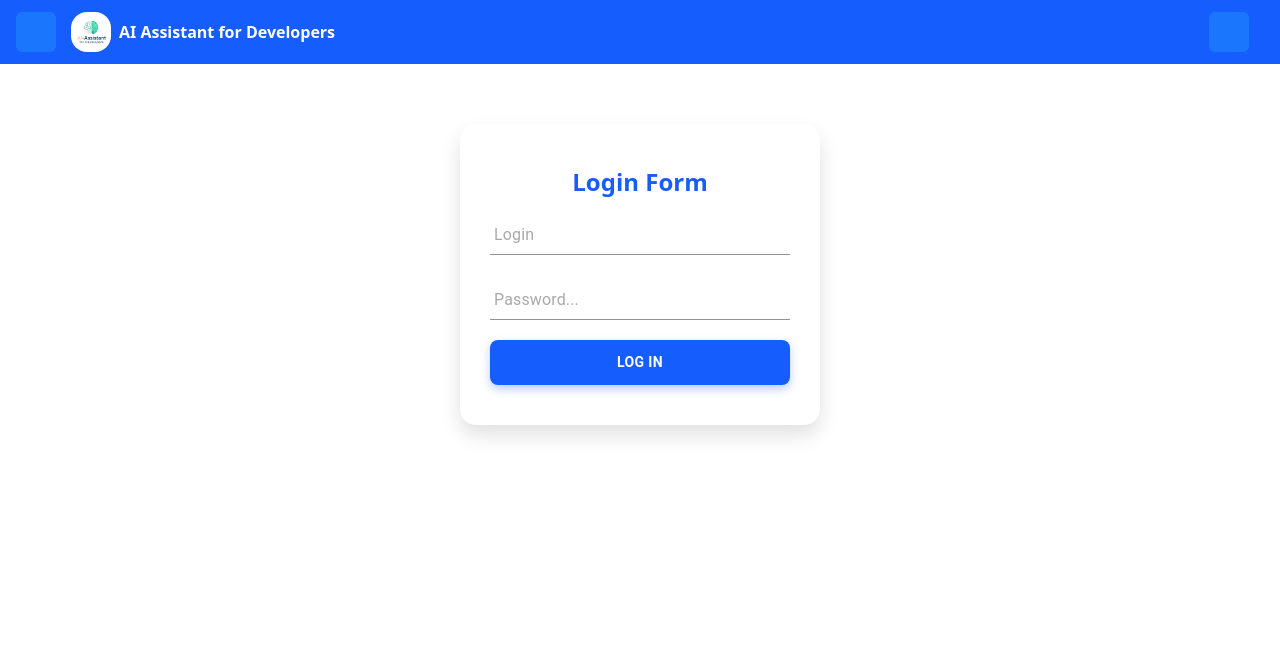
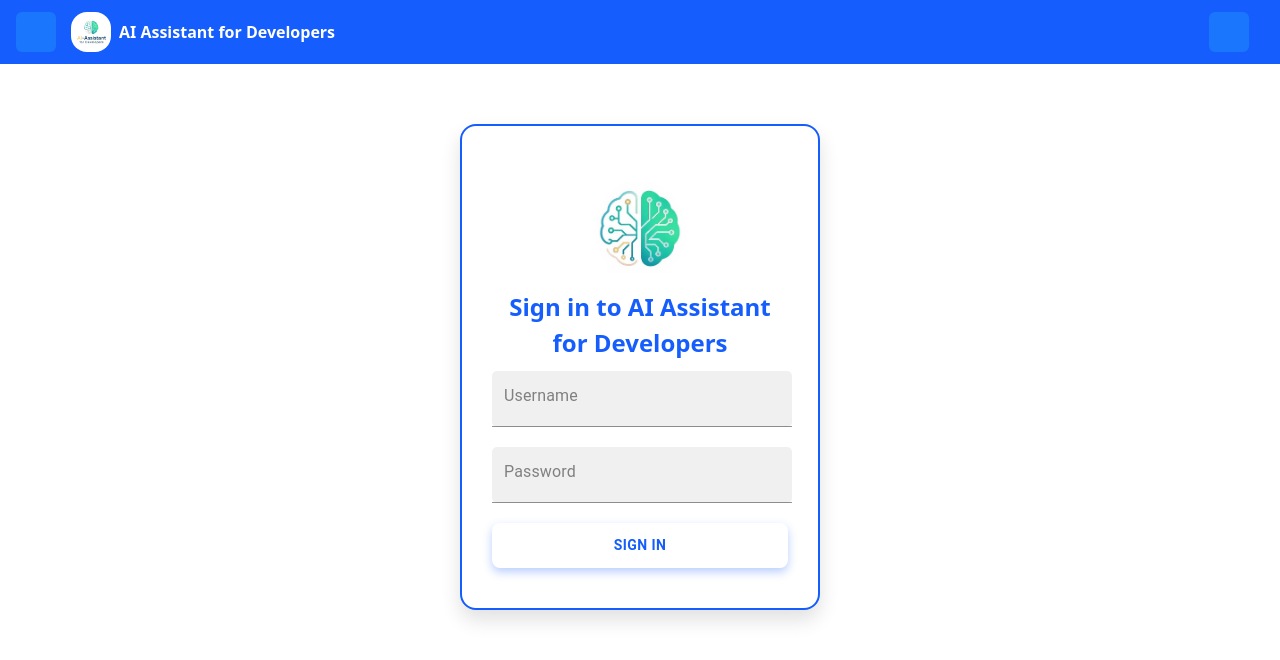
Before and after one commit to Paveu99/ai_assistant, a Next.js app: page /login in a window 1280 px wide. Shown: the top 660 px of the page. Built offline with nearby package versions, Linux system fonts and the light colour scheme; some icons are missing; what @mui/material-nextjs would draw is missing.

Commit message:
Completely new layout and style of LoginForm component

```diff
--- a/src/components/forms/login-form/LoginForms.tsx
+++ b/src/components/forms/login-form/LoginForms.tsx
@@ -2,11 +2,12 @@
 
 import { useState } from "react";
 import { useForm } from "react-hook-form";
-import { Button, Input } from "@mui/material";
+import { Button, TextField } from "@mui/material";
 import styles from "./style.module.scss"
+import Image from "next/image";
 
 export type LoginType = {
-    login: string;
+    username: string;
     password: string;
 }
 
@@ -21,7 +22,7 @@ export const LoginForm = () => {
     } = useForm<LoginType>({
         mode: "onChange",
         defaultValues: {
-            login: "",
+            username: "",
             password: "",
         },
     });
@@ -33,42 +34,68 @@ export const LoginForm = () => {
     return <div className={styles.loginContainer}>
         <form onSubmit={handleSubmit(onSubmit)} className={styles.loginForm}>
             <div>
-                <h2>Login Form</h2>
-                <Input
-                    id="login"
-                    placeholder="Login"
-                    style={{
-                        backgroundColor: 'white',
-                        borderRadius: '5px',
-                        padding: '4px',
-                        width: '300px',
-                        marginTop: '5px'
+                <Image
+                    src="/AI-Assistant-For-Developers-icon.jpg"
+                    alt="AI Assistant Logo"
+                    width={100}
+                    height={50}
+                    className="object-contain my-4 mx-auto rounded-2xl"
+                />
+                <h2>Sign in to AI Assistant for Developers</h2>
+                <TextField
+                    error={!!errors.username}
+                    helperText={errors.username?.message}
+                    id="username"
+                    label="Username"
+                    size="small"
+                    variant="filled"
+                    slotProps={{
+                        input: {
+                            style: {
+                                backgroundColor: "#f0f0f0",
+                                color: "black",
+                                borderRadius: "5px",
+                                padding: "4px",
+                                width: '300px',
+                            },
+                        },
+                    }}
+                    sx={{
+                        "& .MuiInputLabel-root": { color: "GrayText" }
                     }}
                     type="text"
                     autoComplete="off"
-                    {...register("login", {
-                        required: "Login is required",
+                    {...register("username", {
+                        required: "Username is required",
                         minLength: {
                             value: 8,
-                            message: "Login must be at least 8 characters long",
+                            message: "Username must be at least 8 characters long",
                         },
                     })}
                 />
                 <br />
-                {errors.login && (
-                    <small className="error">{errors.login.message}</small>
-                )}
             </div>
             <div>
-                <Input
+                <TextField
+                    error={!!errors.password}
+                    helperText={errors.password?.message}
                     id="password"
-                    placeholder="Password..."
-                    style={{
-                        backgroundColor: 'white',
-                        borderRadius: '5px',
-                        padding: '4px',
-                        width: '300px',
-                        marginTop: '5px'
+                    label="Password"
+                    size="small"
+                    variant="filled"
+                    slotProps={{
+                        input: {
+                            style: {
+                                backgroundColor: "#f0f0f0",
+                                color: "black",
+                                borderRadius: "5px",
+                                padding: "4px",
+                                width: '300px',
+                            },
+                        },
+                    }}
+                    sx={{
+                        "& .MuiInputLabel-root": { color: "GrayText" }
                     }}
                     type="password"
                     autoComplete="off"
@@ -81,9 +108,6 @@ export const LoginForm = () => {
                     })}
                 />
                 <br />
-                {errors.password && (
-                    <small className="error">{errors.password.message}</small>
-                )}
             </div>
             <div className={styles.loginBtn}>
                 <Button
@@ -91,7 +115,7 @@ export const LoginForm = () => {
                 // disabled={!isValid || isPending}
                 >
                     {/* {isPending ? "Logging in..." : "Log in"} */}
-                    Log in
+                    Sign in
                 </Button>
             </div>
         </form>
--- a/src/components/forms/login-form/style.module.scss
+++ b/src/components/forms/login-form/style.module.scss
@@ -7,6 +7,7 @@
 .loginForm {
     margin-top: 60px;
     background-color: #ffffff;
+    border: 2px solid #155dfc;
     border-radius: 16px;
     padding: 40px 30px;
     width: 100%;
@@ -37,8 +38,8 @@
 
     button {
         width: 100%;
-        background-color: #155dfc;
-        color: #fff;
+        background-color: #FFFFFF;
+        color: #155dfc;
         text-transform: uppercase;
         font-weight: 600;
         padding: 10px 0;
@@ -47,8 +48,9 @@
         transition: background-color 0.2s ease, transform 0.1s ease;
 
         &:hover {
-            background-color: #0f4ddf;
+            background-color: #155dfc;
             transform: scale(1.02);
+            color: #ffffff;
         }
     }
 }
```
